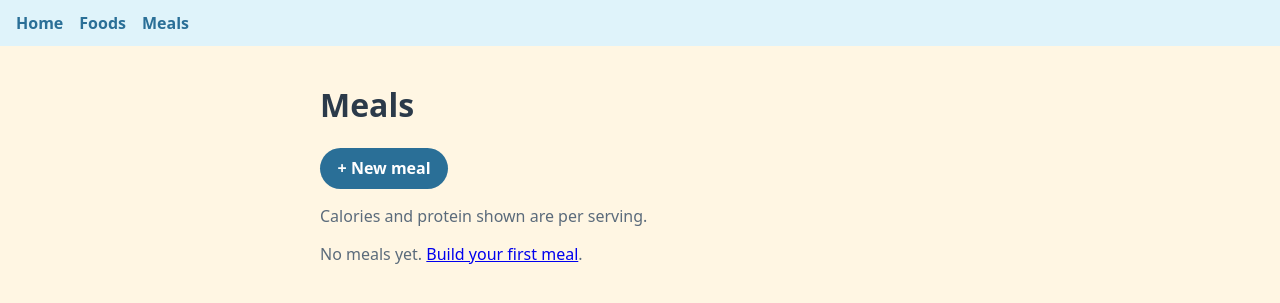
After one commit to huwpdavies/macrotracker, a Flask app: page /meals/ in a window 1280 px wide. The commit adds this page. Shown: the top 303 px of the page. Run offline with Flask 3, Linux system fonts and the light colour scheme.

Commit message:
Phase 4: meals with HTMX ingredient rows, live totals, servings and favourites
Also moves HTMX attributes on the food form to a wrapper div so the live preview works.

Co-Authored-By: Claude Sonnet 5.5 <noreply@anthropic.com>

```diff
--- a/macrotracker/__init__.py
+++ b/macrotracker/__init__.py
@@ -26,9 +26,11 @@ def create_app(config_object=Config):
 
     from .blueprints.dashboard import bp as dashboard_bp
     from .blueprints.foods import bp as foods_bp
+    from .blueprints.meals import bp as meals_bp
 
     app.register_blueprint(dashboard_bp)
     app.register_blueprint(foods_bp)
+    app.register_blueprint(meals_bp)
 
     @app.template_filter("num")
     def num(value, places=1):
--- /dev/null
+++ b/macrotracker/blueprints/meals.py
@@ -0,0 +1,165 @@
+from decimal import Decimal, InvalidOperation
+from types import SimpleNamespace
+
+from flask import Blueprint, flash, redirect, render_template, request, url_for
+
+from ..extensions import db
+from ..forms import MealForm
+from ..models import Food, Meal, MealItem
+from ..services import nutrition
+
+bp = Blueprint("meals", __name__, url_prefix="/meals")
+
+
+def _dec(value, default=Decimal(0)):
+    try:
+        return Decimal(value)
+    except (InvalidOperation, TypeError):
+        return default
+
+
+def _all_foods():
+    return Food.query.order_by(Food.is_favourite.desc(), Food.name).all()
+
+
+def _blank_row():
+    return {"food_id": "", "amount": "1", "mode": "servings"}
+
+
+def _rows_from_form():
+    """The raw ingredient rows as posted, so a form with errors can be shown again as typed."""
+    return [
+        {"food_id": f, "amount": a, "mode": m}
+        for f, a, m in zip(
+            request.form.getlist("item_food_id"),
+            request.form.getlist("item_amount"),
+            request.form.getlist("item_mode"),
+        )
+    ]
+
+
+def _items_from_rows(rows):
+    """Turn posted rows into (food, quantity-in-the-food's-unit) items. Blank or bad rows are skipped."""
+    foods = {str(f.id): f for f in Food.query.all()}
+    items = []
+    for row in rows:
+        food = foods.get(row["food_id"])
+        amount = _dec(row["amount"])
+        if food is None or amount <= 0:
+            continue
+        if row["mode"] == "servings":
+            amount = nutrition.quantity_from_servings(food, amount)
+        items.append(SimpleNamespace(food=food, quantity=amount))
+    return items
+
+
+def _summary(items, servings):
+    total = nutrition.total_for_items(items)
+    return total, nutrition.divide_macros(total, servings if servings > 0 else 1)
+
+
+@bp.route("/")
+def index():
+    meals = Meal.query.order_by(Meal.is_favourite.desc(), Meal.name).all()
+    if request.headers.get("HX-Request"):
+        return render_template("partials/_meal_rows.html", meals=meals, per_serving=_per_serving(meals))
+    return render_template("meals/list.html", meals=meals, per_serving=_per_serving(meals))
+
+
+def _per_serving(meals):
+    return {m.id: _summary(m.items, m.servings)[1] for m in meals}
+
+
+@bp.route("/<int:meal_id>/favourite", methods=["POST"])
+def favourite(meal_id):
+    meal = db.get_or_404(Meal, meal_id)
+    meal.is_favourite = not meal.is_favourite
+    db.session.commit()
+    return index()
+
+
+@bp.route("/<int:meal_id>")
+def detail(meal_id):
+    meal = db.get_or_404(Meal, meal_id)
+    total, per_serving = _summary(meal.items, meal.servings)
+    lines = [(item, nutrition.macros_for(item.food, item.quantity)) for item in meal.items]
+    return render_template("meals/detail.html", meal=meal, lines=lines, total=total, per_serving=per_serving)
+
+
+def _save(meal, form):
+    """Shared by new and edit. Returns a redirect on success, or None if the form needs showing again."""
+    rows = _rows_from_form()
+    items = _items_from_rows(rows)
+    if not form.validate_on_submit():
+        return None
+    if not items:
+        flash("Add at least one ingredient with an amount.", "error")
+        return None
+    meal.name = form.name.data
+    meal.servings = form.servings.data
+    meal.notes = form.notes.data or None
+    meal.items = [MealItem(food=i.food, quantity=i.quantity) for i in items]
+    db.session.add(meal)
+    db.session.commit()
+    flash(f"Saved {meal.name}.", "success")
+    return redirect(url_for("meals.detail", meal_id=meal.id))
+
+
+def _form_page(form, meal, rows):
+    items = _items_from_rows(rows)
+    total, per_serving = _summary(items, form.servings.data or 1)
+    return render_template("meals/form.html", form=form, meal=meal, rows=rows or [_blank_row()],
+                           foods=_all_foods(), total=total, per_serving=per_serving)
+
+
+@bp.route("/new", methods=["GET", "POST"])
+def new():
+    meal = Meal()
+    form = MealForm()
+    if request.method == "POST":
+        response = _save(meal, form)
+        if response:
+            return response
+        return _form_page(form, None, _rows_from_form())
+    return _form_page(form, None, [])
+
+
+@bp.route("/<int:meal_id>/edit", methods=["GET", "POST"])
+def edit(meal_id):
+    meal = db.get_or_404(Meal, meal_id)
+    if request.method == "POST":
+        form = MealForm()
+        response = _save(meal, form)
+        if response:
+            return response
+        db.session.rollback()
+        return _form_page(form, meal, _rows_from_form())
+    form = MealForm(obj=meal)
+    rows = [{"food_id": str(i.food_id), "amount": str(i.quantity.normalize()), "mode": "amount"}
+            for i in meal.items]
+    return _form_page(form, meal, rows)
+
+
+@bp.route("/<int:meal_id>/delete", methods=["POST"])
+def delete(meal_id):
+    meal = db.get_or_404(Meal, meal_id)
+    db.session.delete(meal)
+    db.session.commit()
+    flash(f"Deleted {meal.name}.", "success")
+    return redirect(url_for("meals.index"))
+
+
+@bp.route("/row")
+def row():
+    """HTMX fragment: one blank ingredient row to append to the form."""
+    return render_template("partials/_meal_item_row.html", row=_blank_row(), foods=_all_foods())
+
+
+@bp.route("/preview", methods=["POST"])
+def preview():
+    """HTMX fragment: meal totals recalculated from the rows currently in the form."""
+    items = _items_from_rows(_rows_from_form())
+    servings = _dec(request.form.get("servings"), Decimal(1))
+    total, per_serving = _summary(items, servings)
+    return render_template("partials/_meal_totals.html", total=total, per_serving=per_serving,
+                           servings=servings, has_items=bool(items))
--- a/macrotracker/models.py
+++ b/macrotracker/models.py
@@ -47,6 +47,8 @@ class Meal(db.Model):
     id = db.Column(db.Integer, primary_key=True)
     name = db.Column(db.String(200), nullable=False)
     notes = db.Column(db.Text)
+    # How many servings the whole recipe makes (totals are divided by this for one serving).
+    servings = db.Column(db.Numeric(8, 2), nullable=False, default=1, server_default=text("1"))
     is_favourite = _favourite_column()
     created_at = db.Column(db.DateTime(timezone=True), default=_now)
     updated_at = db.Column(db.DateTime(timezone=True), default=_now, onupdate=_now)
--- a/macrotracker/services/nutrition.py
+++ b/macrotracker/services/nutrition.py
@@ -24,3 +24,22 @@ def quantity_from_servings(food, servings):
 
 def macros_per_serving(food):
     return macros_for(food, food.serving_size)
+
+
+def add_macros(parts):
+    """Sum several {nutrient: value} dicts."""
+    total = {n: Decimal(0) for n in NUTRIENTS}
+    for part in parts:
+        for n in NUTRIENTS:
+            total[n] += part[n]
+    return total
+
+
+def divide_macros(macros, divisor):
+    divisor = Decimal(divisor)
+    return {n: value / divisor for n, value in macros.items()}
+
+
+def total_for_items(items):
+    """Total nutrition for items that each have a `food` and a `quantity` (in the food's unit)."""
+    return add_macros(macros_for(item.food, item.quantity) for item in items)
--- a/macrotracker/templates/base.html
+++ b/macrotracker/templates/base.html
@@ -12,6 +12,7 @@
   <nav class="nav">
     <a href="{{ url_for('dashboard.index') }}">Home</a>
     <a href="{{ url_for('foods.index') }}">Foods</a>
+    <a href="{{ url_for('meals.index') }}">Meals</a>
   </nav>
   <main>
     {% with messages = get_flashed_messages(with_categories=true) %}
--- /dev/null
+++ b/macrotracker/templates/meals/list.html
@@ -0,0 +1,10 @@
+{% extends "base.html" %}
+{% block title %}Meals · Macro Tracker{% endblock %}
+{% block content %}
+  <h1>Meals</h1>
+  <p><a class="button" href="{{ url_for('meals.new') }}">+ New meal</a></p>
+  <p class="muted">Calories and protein shown are per serving.</p>
+  <div id="meal-list">
+    {% include "partials/_meal_rows.html" %}
+  </div>
+{% endblock %}
--- /dev/null
+++ b/macrotracker/templates/partials/_meal_rows.html
@@ -0,0 +1,17 @@
+{% if meals %}
+  <ul class="rows">
+    {% for meal in meals %}
+      {% set ps = per_serving[meal.id] %}
+      <li>
+        <button type="button" class="star{{ ' on' if meal.is_favourite }}"
+                hx-post="{{ url_for('meals.favourite', meal_id=meal.id) }}" hx-target="#meal-list"
+                aria-label="{{ 'Remove from favourites' if meal.is_favourite else 'Add to favourites' }}"
+                title="{{ 'Unfavourite' if meal.is_favourite else 'Favourite' }}">{{ '★' if meal.is_favourite else '☆' }}</button>
+        <a href="{{ url_for('meals.detail', meal_id=meal.id) }}" class="grow"><strong>{{ meal.name }}</strong></a>
+        <span class="muted">{{ ps.calories_kcal|num(0) }} kcal · {{ ps.protein_g|num }} g protein</span>
+      </li>
+    {% endfor %}
+  </ul>
+{% else %}
+  <p class="muted">No meals yet. <a href="{{ url_for('meals.new') }}">Build your first meal</a>.</p>
+{% endif %}
--- a/public/css/main.css
+++ b/public/css/main.css
@@ -33,3 +33,10 @@ legend { font-weight: 700; padding: 0 .4rem; }
 .grow { flex: 1; }
 .star { background: none; border: 0; font-size: 1.4rem; line-height: 1; cursor: pointer; color: #8a6d1f; padding: 0 .25rem; min-width: 2.25rem; min-height: 2.25rem; }
 .star.on { color: #c98a00; }
+.item-row { display: flex; flex-wrap: wrap; gap: .4rem; align-items: center; margin-bottom: .6rem; padding-bottom: .6rem; border-bottom: 1px dashed #F3E3BF; }
+.item-row select, .item-row input { padding: .55rem; font: inherit; border: 1px solid #F3E3BF; border-radius: 12px; box-sizing: border-box; }
+.item-food { flex: 1 1 100%; }
+.item-amount { flex: 1 1 5rem; min-width: 0; }
+.item-mode { flex: 2 1 8rem; min-width: 0; }
+.icon-btn { background: none; border: 0; font-size: 1.1rem; cursor: pointer; min-width: 2.25rem; min-height: 2.25rem; color: #2B3A4A; }
+.button.ghost { background: #DFF3FA; color: #2A6F97; }
```
Also changed, not shown: docs/learning-notes.md (+5 -0 lines), macrotracker/blueprints/foods.py (+8 -3 lines), macrotracker/forms.py (+8 -0 lines), macrotracker/templates/foods/form.html (+4 -3 lines), macrotracker/templates/meals/detail.html (added, +34 -0 lines), macrotracker/templates/meals/form.html (added, +42 -0 lines), macrotracker/templates/partials/_meal_item_row.html (added, +19 -0 lines), macrotracker/templates/partials/_meal_totals.html (added, +10 -0 lines), migrations/versions/9c3e5387eea2_meal_servings.py (added, +32 -0 lines), tests/test_meals.py (added, +87 -0 lines), tests/test_nutrition.py (+8 -0 lines).
